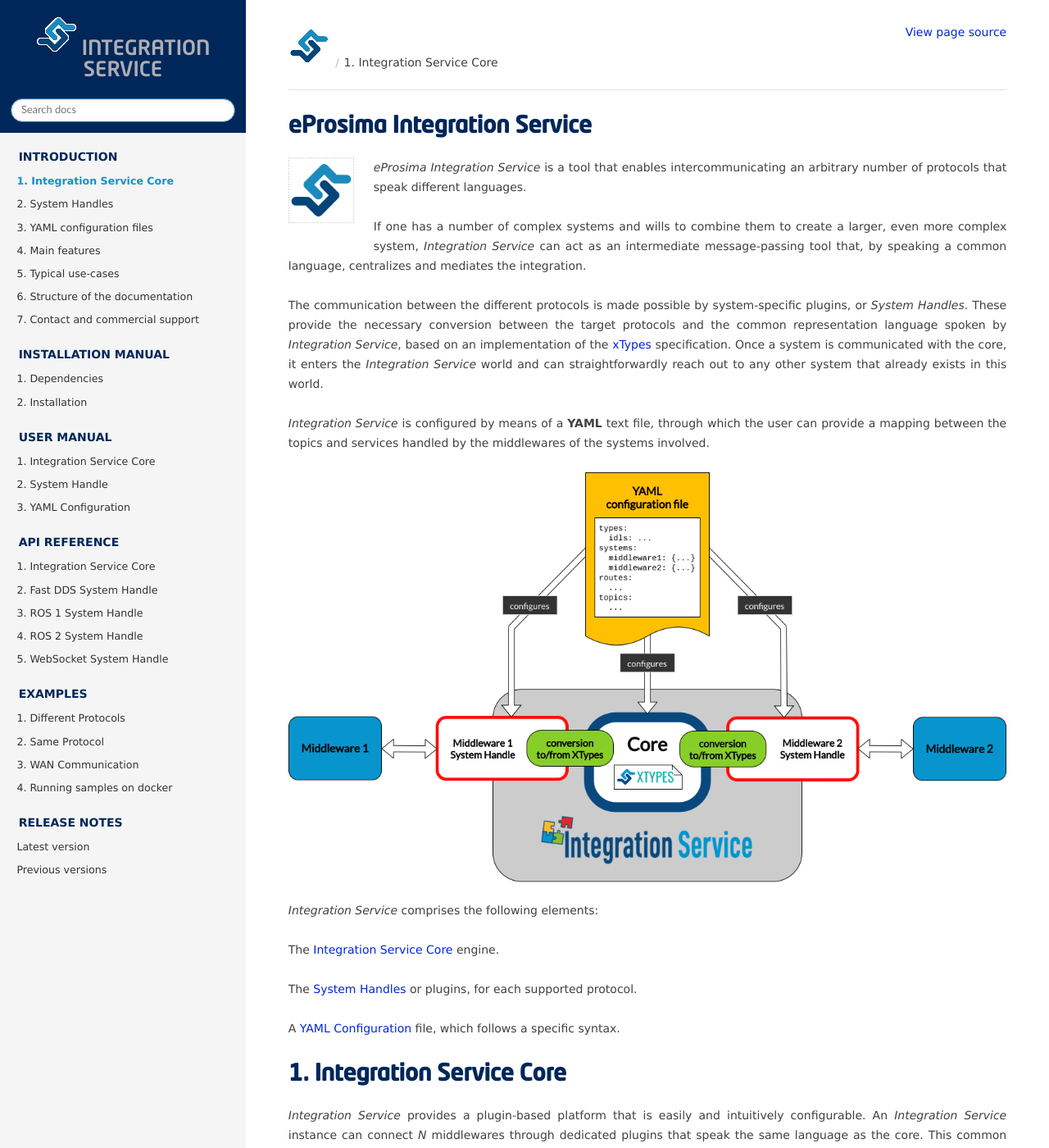
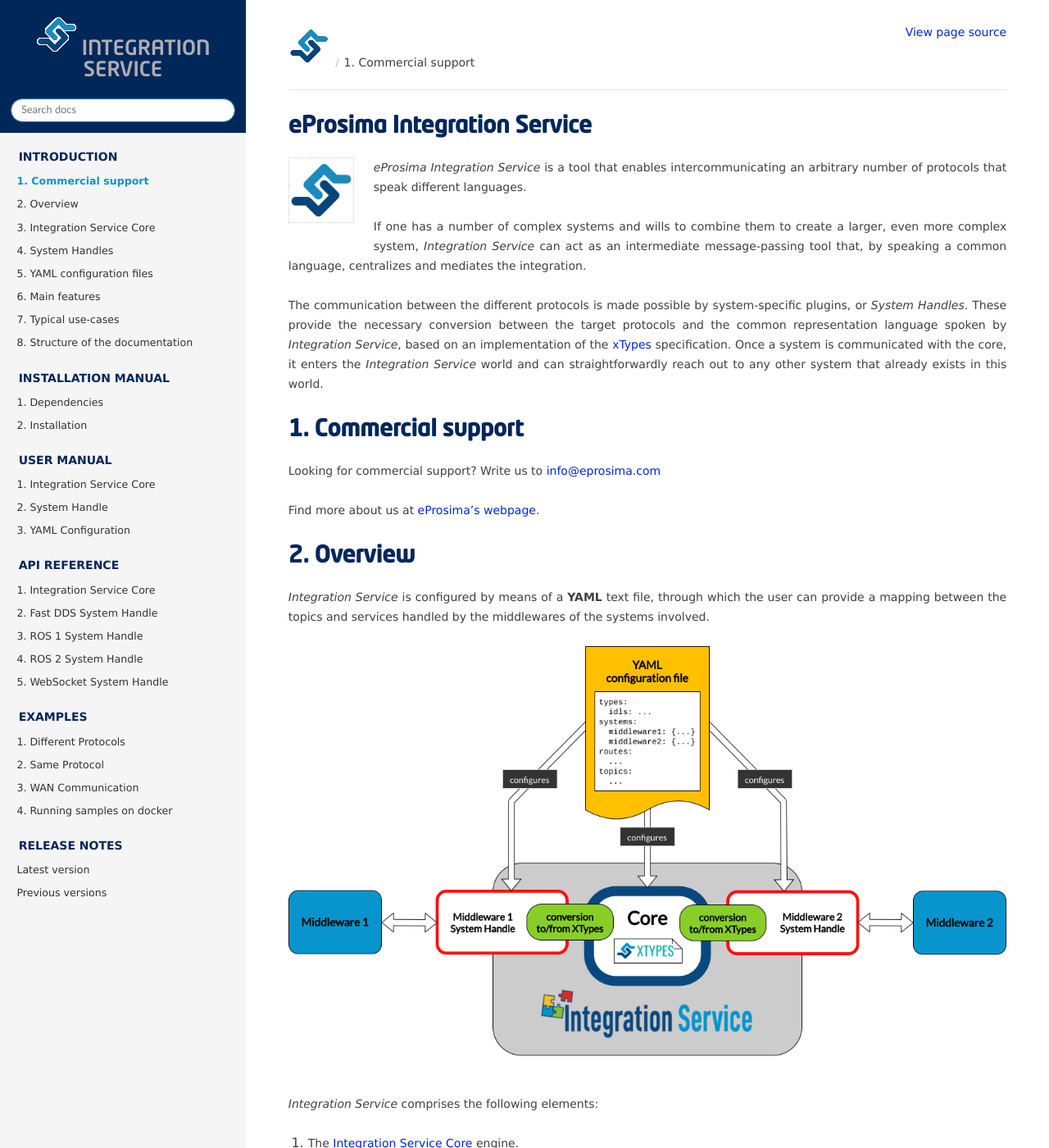
Before and after one commit to eProsima/Integration-Service-docs, a Sphinx documentation site: the page built from docs/introduction.rst, in a window 1280 px wide and 1400 px high. Shown: the whole window at 82% size. Built offline with Sphinx 7.4.7 and the Read the Docs theme 3.1.0, drawn with Linux system fonts in a browser that asks for light colours; some of the changed text lies outside the part shown.

Commit message:
Update commercial support section (#51)
Signed-off-by: eProsima <jesuspoderoso@eprosima.com>

```diff
--- a/docs/introduction.rst
+++ b/docs/introduction.rst
@@ -29,6 +29,16 @@ language spoken by *Integration Service*, based on an implementation of the
 `xTypes <https://www.omg.org/spec/DDS-XTypes/About-DDS-XTypes/>`_ specification.
 Once a system is communicated with the core, it enters the *Integration Service* world and can
 straightforwardly reach out to any other system that already exists in this world.
+
+Commercial support
+^^^^^^^^^^^^^^^^^^
+
+Looking for commercial support? Write us to info@eprosima.com
+
+Find more about us at `eProsima's webpage <https://eprosima.com/>`__.
+
+Overview
+^^^^^^^^
 
 *Integration Service* is configured by means of a **YAML** text file, through which the user can provide a
 mapping between the topics and services handled by the middlewares of the systems involved.
@@ -149,13 +159,3 @@ This documentation is organized into the sections listed below:
 *  :ref:`API Reference <api_reference>`
 *  :ref:`Examples <examples>`
 *  :ref:`Release Notes <release_notes>`
-
-Contact and commercial support
-^^^^^^^^^^^^^^^^^^^^^^^^^^^^^^
-
-Find more about us at `eProsima's webpage <https://eprosima.com/>`_.
-
-Support available at:
-
-* Email: support@eprosima.com
-* Phone: +34 91 804 34 48
```
